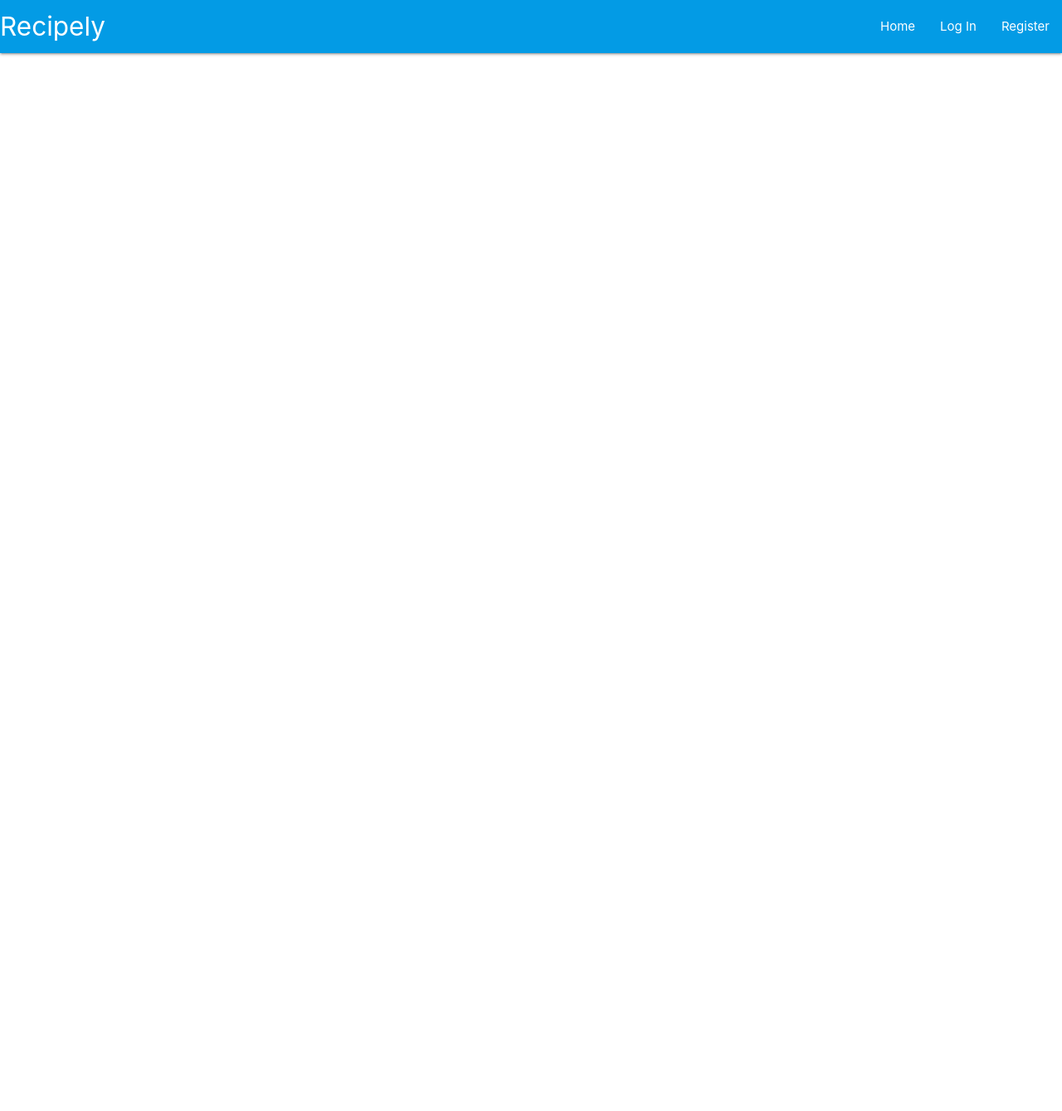
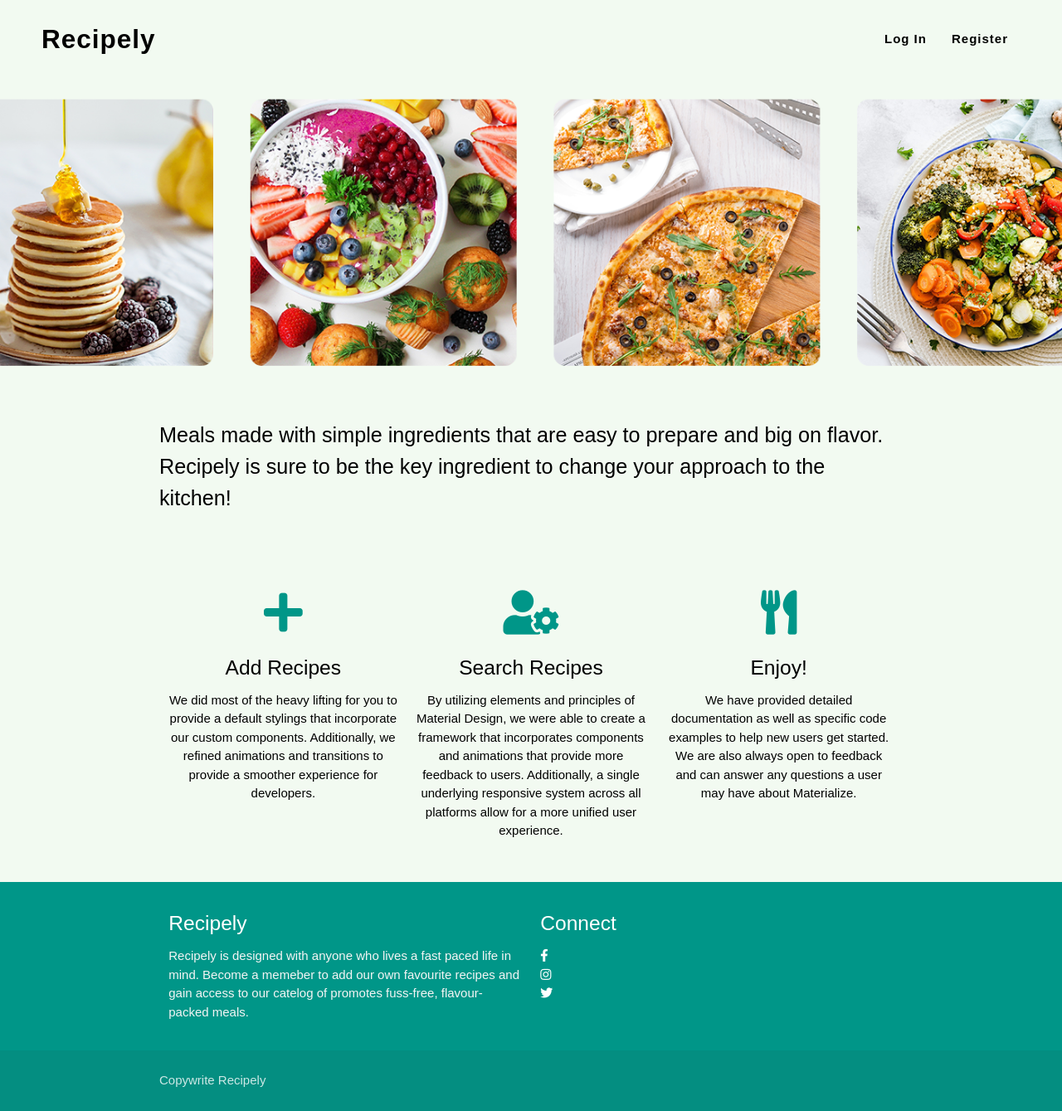
Before and after one commit to Jade-Quinn/recipely, a Flask app: page / in a window 1280 px wide. Shown: the whole page at 83% size. Before the commit the page ends 67 px from the top, so only its background shows below. Run offline with Flask 2, Linux system fonts and the light colour scheme; data that the repository does not hold is empty; some libraries are stand-ins or nearby versions.

Commit message:
(feat): Add styles

```diff
--- a/app.py
+++ b/app.py
@@ -19,6 +19,11 @@ mongo = PyMongo(app)
 
 
 @app.route("/")
+@app.route("/index")
+def index():
+    return render_template("index.html")
+
+
 @app.route("/get_recipes")
 def get_recipes():
     recipes = list(mongo.db.recipes.find())
@@ -127,6 +132,13 @@ def edit_recipe(recipe_id):
       recipe=recipe, categories=categories)
 
 
+@app.route("/delete_recipe/<recipe_id>")
+def delete_recipe(recipe_id):
+    mongo.db.recipes.delete_one({"_id": ObjectId(recipe_id)})
+    flash("Recipe Successfully Deleted")
+    return redirect(url_for("get_recipes"))
+
+
 if __name__ == "__main__":
     app.run(host=os.environ.get("IP"),
             port=int(os.environ.get("PORT")),
--- a/static/css/style.css
+++ b/static/css/style.css
@@ -0,0 +1,38 @@
+/* ---------------------------- CORE STYLES */
+
+:root {
+    --primary-color: #0e2527;
+    --secondary-color: #f2faf1;
+    --tertiary-color: #707070;
+    --fourth-color: #000000;
+    --fifth-color: rgb(79, 56, 82);
+    --sixth-color: rgb(247, 223, 87);
+    --seventh-color: rgb(170, 210, 239);
+}
+
+html {
+    font-family: 'Rubik', sans-serif;
+    color: var(--fourth-color);
+    background-color: var(--secondary-color);
+}
+
+nav {
+    background-color: var(--secondary-color);
+    font-weight: bold;
+    letter-spacing: 1px;
+    box-shadow: none;
+}
+
+.nav-extended {
+    padding: 15px 50px 0px 50px;
+}
+
+nav ul a, nav .brand-logo {
+    color: var(--fourth-color);
+}
+
+.img-responsive {
+    max-width: 100%;
+    height: auto;
+    object-fit: cover;
+}
--- a/templates/base.html
+++ b/templates/base.html
@@ -4,6 +4,11 @@
 <head>
     <meta charset="UTF-8">
     <meta name="viewport" content="width=device-width, initial-scale=1.0">
+    <link rel="preconnect" href="https://fonts.googleapis.com">
+    <link rel="preconnect" href="https://fonts.gstatic.com" crossorigin>
+    <link
+        href="https://fonts.googleapis.com/css2?family=DM+Sans:ital,wght@0,400;0,500;0,700;1,400;1,500;1,700&display=swap"
+        rel="stylesheet">
     <link rel="stylesheet" href="https://cdnjs.cloudflare.com/ajax/libs/font-awesome/5.13.1/css/all.min.css"
         integrity="sha512-xA6Hp6oezhjd6LiLZynuukm80f8BoZ3OpcEYaqKoCV3HKQDrYjDE1Gu8ocxgxoXmwmSzM4iqPvCsOkQNiu41GA=="
         crossorigin="anonymous" type="text/css">
@@ -19,12 +24,11 @@
 
     <header>
         <!-- top navbar -->
-        <nav class="nav-extended text-shadow light-blue darken-1">
+        <nav class="nav-extended">
             <div class="nav-wrapper">
-                <a href="{{ url_for('get_recipes') }}" class="brand-logo">Recipely</a>
+                <a href="{{ url_for('index') }}" class="brand-logo">Recipely</a>
                 <a href="#" data-target="mobile-demo" class="sidenav-trigger right"><i class="fas fa-bars"></i></a>
                 <ul class="right hide-on-med-and-down">
-                    <li><a href="{{ url_for('get_recipes') }}">Home</a></li>
                     {% if session.user %}
                     <li><a href="{{ url_for('profile', username=session['user']) }}">Profile</a></li>
                     <li><a href="{{ url_for('add_recipe') }}">New Recipe</a></li>
@@ -41,9 +45,8 @@
         <!-- mobile sidenav -->
         <ul class="sidenav" id="mobile-demo">
             <li>
-                <h4 class="center-align light-blue-text text-darken 4">Recipely Manager</h4>
+                <h4 class="center-align">Recipely Manager</h4>
             </li>
-            <li><a href="{{ url_for('get_recipes') }}">Home</a></li>
             {% if session.user %}
             <li><a href="{{ url_for('profile', username=session['user']) }}">Profile</a></li>
             <li><a href="{{ url_for('add_recipe') }}">New Recipe</a></li>
@@ -62,17 +65,61 @@
         {% if messages %}
         {% for message in messages %}
         <div class="row flashes">
-            <h4 class="light-blue lighten-4 center-align">{{ message }}</h4>
+            <h4 class="teal darken-3 center-align">{{ message }}</h4>
         </div>
         {% endfor %}
         {% endif %}
         {% endwith %}
     </section>
 
-    <main class="container">
+    <main>
         {% block content %}
         {% endblock %}
     </main>
+
+    <!-- footer -->
+    <footer class="page-footer teal">
+        <div class="container">
+            <div class="row">
+                <div class="col l6 s12">
+                    <h5 class="white-text">Recipely</h5>
+                    <p class="grey-text text-lighten-4">Recipely is designed with anyone who lives a fast paced life in
+                        mind. Become a memeber to add our own favourite recipes and gain access to our catelog of
+                        promotes fuss-free, flavour-packed meals.</p>
+
+
+                </div>
+                <div class="col l6 s12">
+                    <h5 class="white-text">Connect</h5>
+                    <ul class="footer-links">
+
+                        <li>
+                            <a href="https://www.facebook.com" aria-label="Facebook" target="_blank" rel="noopener">
+                                <i class="fab fa-facebook-f white-text" aria-hidden="true"></i>
+                            </a>
+                        </li>
+
+                        <li>
+                            <a href="https://www.instagram.com" aria-label="Instagram" target="_blank" rel="noopener">
+                                <i class="fab fa-instagram white-text" aria-hidden="true"></i>
+                            </a>
+                        </li>
+
+                        <li>
+                            <a href="https://www.twitter.com/" aria-label="Twitter" target="_blank" rel="noopener">
+                                <i class="fab fa-twitter white-text" aria-hidden="true"></i>
+                            </a>
+                        </li>
+                    </ul>
+                </div>
+            </div>
+        </div>
+        <div class="footer-copyright">
+            <div class="container">
+                <p>Copywrite Recipely</p>
+            </div>
+        </div>
+    </footer>
 
     <script src="https://code.jquery.com/jquery-3.5.1.min.js"
         integrity="sha256-9/aliU8dGd2tb6OSsuzixeV4y/faTqgFtohetphbbj0=" crossorigin="anonymous"></script>
--- /dev/null
+++ b/templates/index.html
@@ -0,0 +1,60 @@
+{% extends "base.html" %}
+{% block content %}
+
+<!-- banner image -->
+<div class="section no-pad-bot">
+    <img class="responsive-img" width="100%" src="static/images/banner-image.png">
+</div>
+
+<!-- intro section -->
+<div class="container">
+    <div class="section">
+        <p class="left-align flow-text">Meals made with simple ingredients that are easy to prepare and big on flavor. Recipely is sure to be the key ingredient to change your approach to the kitchen!</p>
+    </div>
+</div>
+
+<!-- features section -->
+<div class="container">
+    <div class="section">
+
+        <!--   Icon Section   -->
+        <div class="row">
+            <div class="col s12 m4">
+                <div class="icon-block">
+                    <h2 class="center teal-text"><i class="fas fa-plus"></i></h2>
+                    <h5 class="center">Add Recipes</h5>
+
+                    <p class="light center">We did most of the heavy lifting for you to provide a default stylings that
+                        incorporate our custom components. Additionally, we refined animations and transitions to
+                        provide a smoother experience for developers.</p>
+                </div>
+            </div>
+
+            <div class="col s12 m4">
+                <div class="icon-block">
+                    <h2 class="center teal-text"><i class="fas fa-user-cog"></i></h2>
+                    <h5 class="center">Search Recipes</h5>
+
+                    <p class="light center">By utilizing elements and principles of Material Design, we were able to create a
+                        framework that incorporates components and animations that provide more feedback to users.
+                        Additionally, a single underlying responsive system across all platforms allow for a more
+                        unified user experience.</p>
+                </div>
+            </div>
+
+            <div class="col s12 m4">
+                <div class="icon-block">
+                    <h2 class="center teal-text"><i class="fas fa-utensils"></i></h2>
+                    <h5 class="center">Enjoy!</h5>
+
+                    <p class="light center">We have provided detailed documentation as well as specific code examples to help
+                        new users get started. We are also always open to feedback and can answer any questions a user
+                        may have about Materialize.</p>
+                </div>
+            </div>
+        </div>
+
+    </div>
+</div>
+
+{% endblock %}
--- a/templates/recipes.html
+++ b/templates/recipes.html
@@ -22,7 +22,7 @@
         </div>
         <div class="col s3">
             {% if session.user|lower == recipe.created_by|lower %}
-                <a href="" class="btn-small green accent-4">Done</a>
+            <a href="{{ url_for('delete_recipe', recipe_id=recipe._id) }}" class="btn-small green accent-4">Delete</a>
                 <a href="{{ url_for('edit_recipe', recipe_id=recipe._id) }}" class="btn-small light-blue lighten-1">Edit</a>
             {% endif %}
         </div>
```
Also changed, not shown: static/images/banner-image.png (added).
